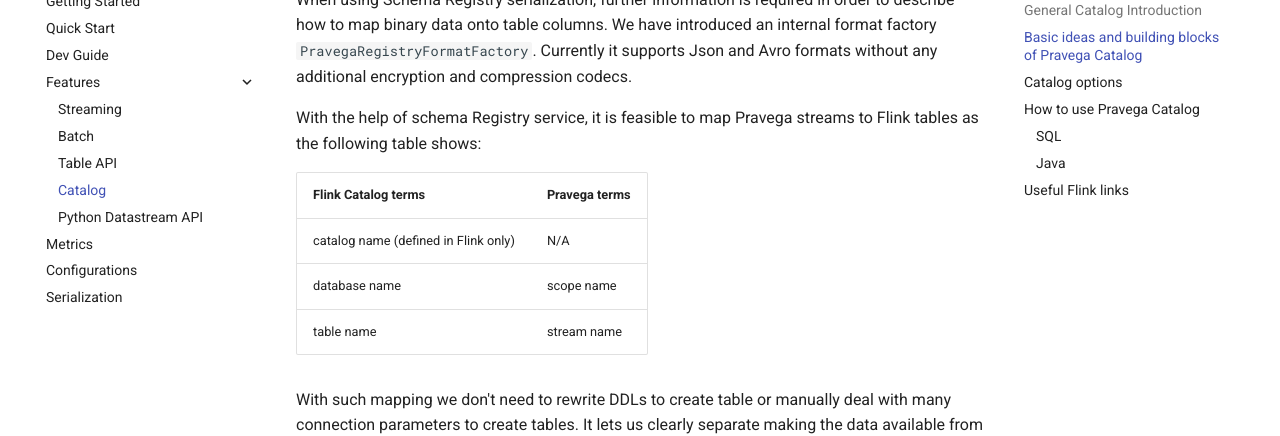
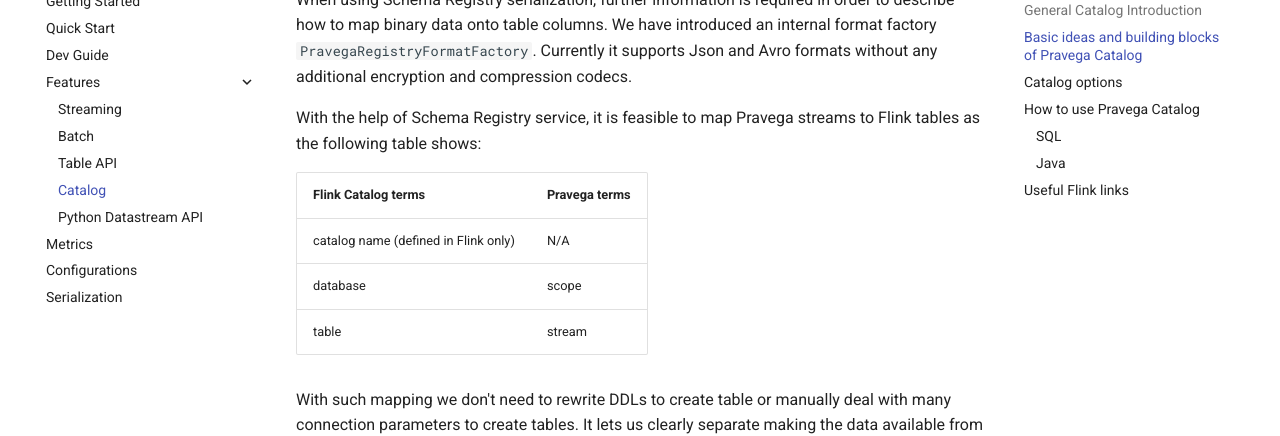
Before and after one commit to pravega/flink-connectors, an MkDocs documentation site: the page built from documentation/src/docs/catalog.md, in a window 1280 px wide and 900 px high, scrolled down 1426 px. Shown: the part 152-588 px from the top of the window. Built offline with MkDocs 1.6.1 and Material for MkDocs 9.7.7, drawn with Linux system fonts in a browser that asks for light colours; comment, search, counter and statistics services are not loaded.

Commit message:
addressing comments
Signed-off-by: Fan, Yang <fan.yang5@emc.com>

```diff
--- a/documentation/src/docs/catalog.md
+++ b/documentation/src/docs/catalog.md
@@ -63,13 +63,13 @@
 
 When using Schema Registry serialization, further information is required in order to describe how to map binary data onto table columns. We have introduced an internal format factory `PravegaRegistryFormatFactory`. Currently it supports Json and Avro formats without any additional encryption and compression codecs.
 
-With the help of schema Registry service, it is feasible to map Pravega streams to Flink tables as the following table shows:
+With the help of Schema Registry service, it is feasible to map Pravega streams to Flink tables as the following table shows:
 
-| Flink Catalog terms                  | Pravega terms     |
-|--------------------------------------|-------------------|
-| catalog name (defined in Flink only) | N/A               |
-| database name                        | scope name        |
-| table name                           | stream name       |
+| Flink Catalog terms                  | Pravega terms |
+|--------------------------------------|---------------|
+| catalog name (defined in Flink only) | N/A           |
+| database                             | scope         |
+| table                                | stream        |
 
 With such mapping we don't need to rewrite DDLs to create table or manually deal with many connection parameters to create tables. It lets us clearly separate making the data available from consuming it. That separation improves productivity, security, and compliance when working with data.
 
```
